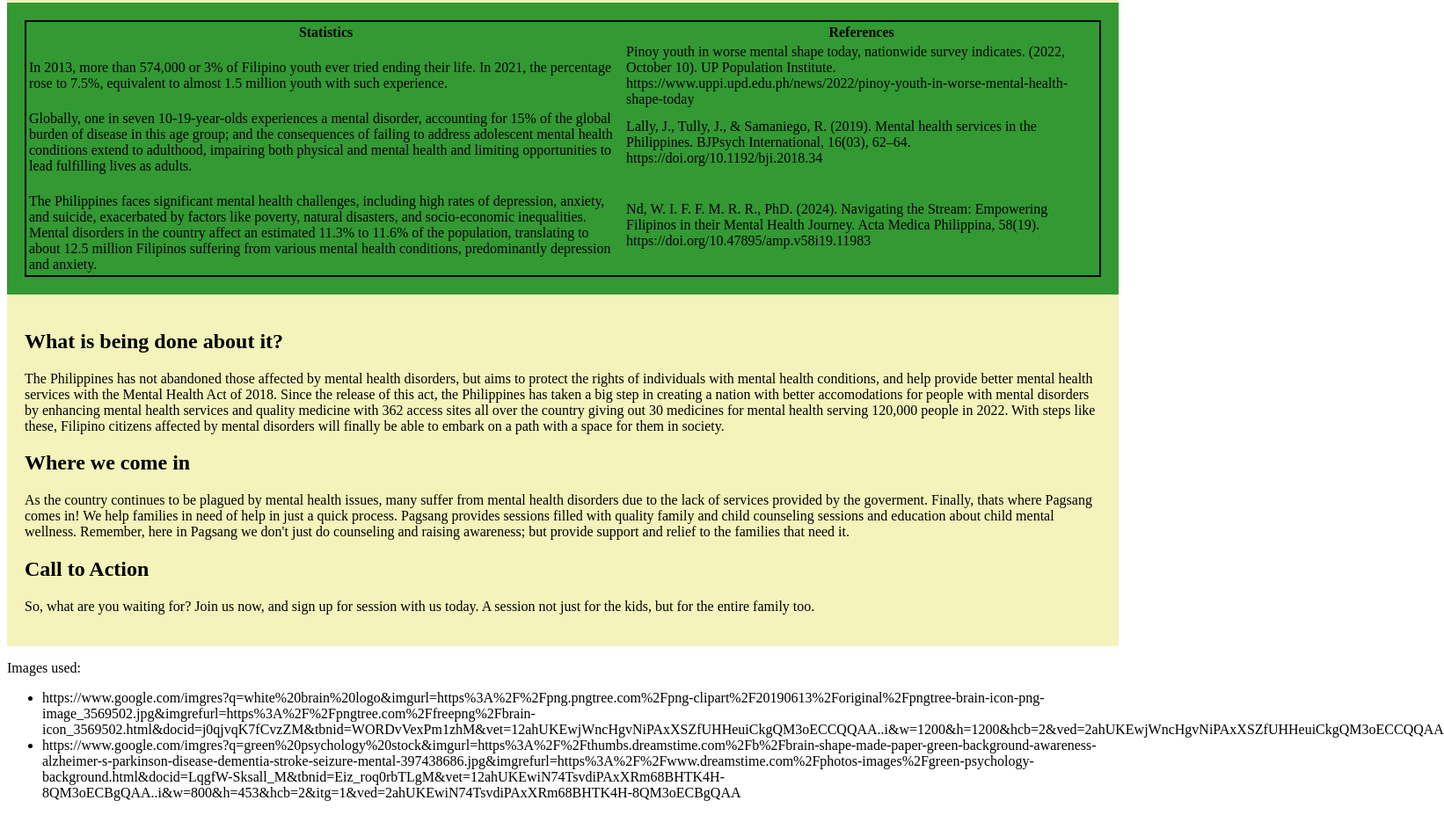
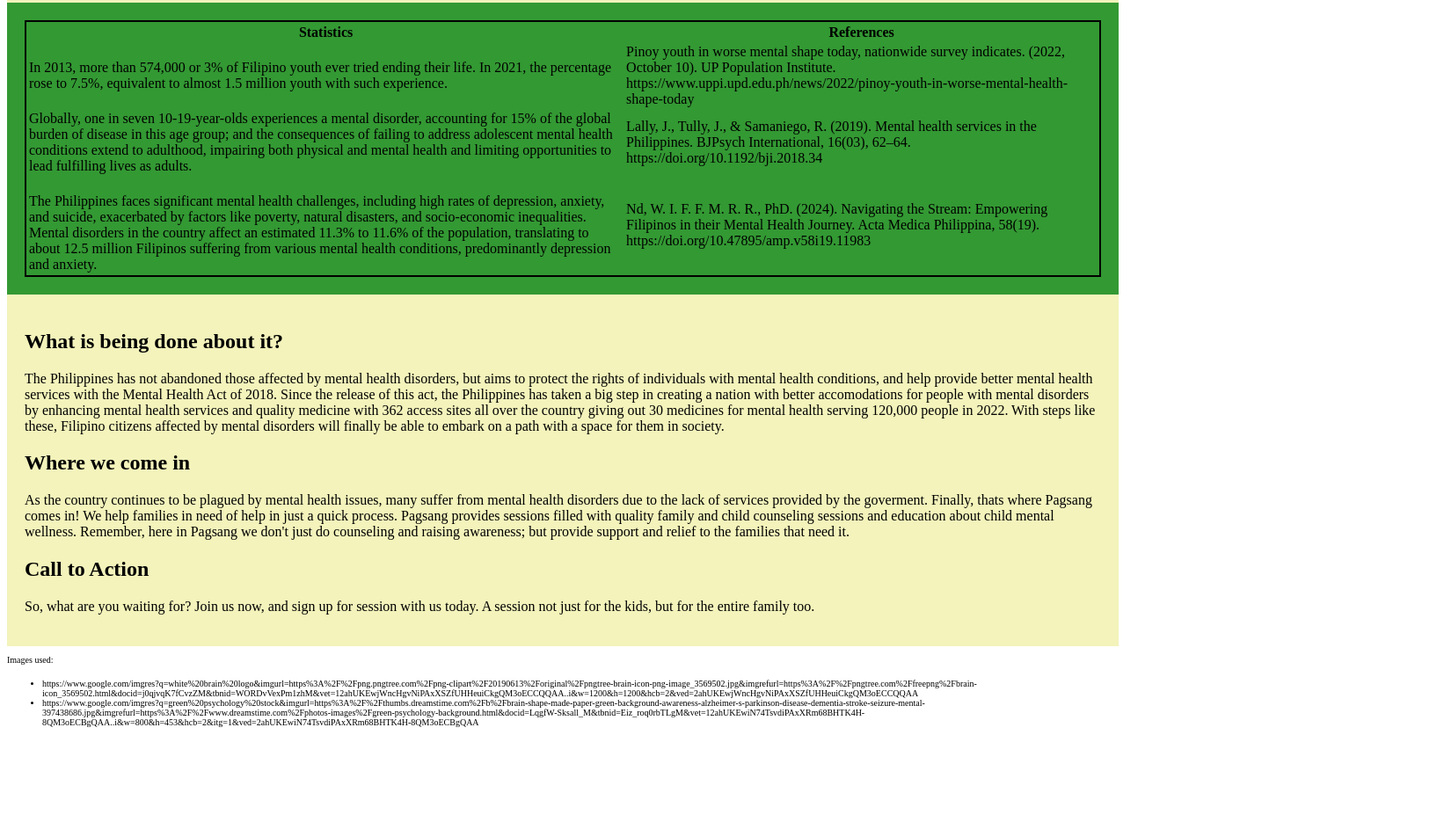
Before and after one commit to farlin101514-stack/PROJECT-CS, a plain HTML site: page index.html in a window 1280 px wide. Shown: the part 706-1633 px from the top of the page at 88% size, 1642 px wide, since content can reach past the window. After the commit the page ends 1549 px from the top, so only its background shows below. Drawn offline with Linux system fonts and the light colour scheme.

Commit message:
Update index.html

```diff
--- a/index.html
+++ b/index.html
@@ -60,10 +60,10 @@
     <p>So, what are you waiting for? Join us now, and sign up for session with us today. A session not just for the kids, but for the entire family too. </p>
     </div>
 
-    <p>Images used:</p>
+    <p style="font-size: x-small;">Images used:</p>
     <ul>
-        <li>https://www.google.com/imgres?q=white%20brain%20logo&imgurl=https%3A%2F%2Fpng.pngtree.com%2Fpng-clipart%2F20190613%2Foriginal%2Fpngtree-brain-icon-png-image_3569502.jpg&imgrefurl=https%3A%2F%2Fpngtree.com%2Ffreepng%2Fbrain-icon_3569502.html&docid=j0qjvqK7fCvzZM&tbnid=WORDvVexPm1zhM&vet=12ahUKEwjWncHgvNiPAxXSZfUHHeuiCkgQM3oECCQQAA..i&w=1200&h=1200&hcb=2&ved=2ahUKEwjWncHgvNiPAxXSZfUHHeuiCkgQM3oECCQQAA</li>
-        <li>https://www.google.com/imgres?q=green%20psychology%20stock&imgurl=https%3A%2F%2Fthumbs.dreamstime.com%2Fb%2Fbrain-shape-made-paper-green-background-awareness-alzheimer-s-parkinson-disease-dementia-stroke-seizure-mental-397438686.jpg&imgrefurl=https%3A%2F%2Fwww.dreamstime.com%2Fphotos-images%2Fgreen-psychology-background.html&docid=LqgfW-Sksall_M&tbnid=Eiz_roq0rbTLgM&vet=12ahUKEwiN74TsvdiPAxXRm68BHTK4H-8QM3oECBgQAA..i&w=800&h=453&hcb=2&itg=1&ved=2ahUKEwiN74TsvdiPAxXRm68BHTK4H-8QM3oECBgQAA</li>
+        <li style="font-size: x-small;">https://www.google.com/imgres?q=white%20brain%20logo&imgurl=https%3A%2F%2Fpng.pngtree.com%2Fpng-clipart%2F20190613%2Foriginal%2Fpngtree-brain-icon-png-image_3569502.jpg&imgrefurl=https%3A%2F%2Fpngtree.com%2Ffreepng%2Fbrain-icon_3569502.html&docid=j0qjvqK7fCvzZM&tbnid=WORDvVexPm1zhM&vet=12ahUKEwjWncHgvNiPAxXSZfUHHeuiCkgQM3oECCQQAA..i&w=1200&h=1200&hcb=2&ved=2ahUKEwjWncHgvNiPAxXSZfUHHeuiCkgQM3oECCQQAA</li>
+        <li style="font-size: x-small;">https://www.google.com/imgres?q=green%20psychology%20stock&imgurl=https%3A%2F%2Fthumbs.dreamstime.com%2Fb%2Fbrain-shape-made-paper-green-background-awareness-alzheimer-s-parkinson-disease-dementia-stroke-seizure-mental-397438686.jpg&imgrefurl=https%3A%2F%2Fwww.dreamstime.com%2Fphotos-images%2Fgreen-psychology-background.html&docid=LqgfW-Sksall_M&tbnid=Eiz_roq0rbTLgM&vet=12ahUKEwiN74TsvdiPAxXRm68BHTK4H-8QM3oECBgQAA..i&w=800&h=453&hcb=2&itg=1&ved=2ahUKEwiN74TsvdiPAxXRm68BHTK4H-8QM3oECBgQAA</li>
     </ul>
 </body>
 
```
